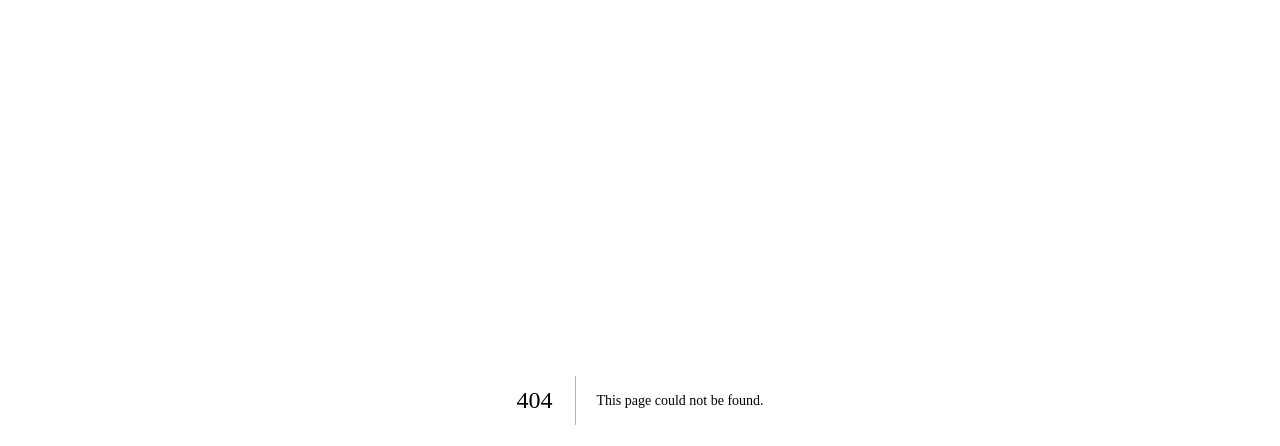
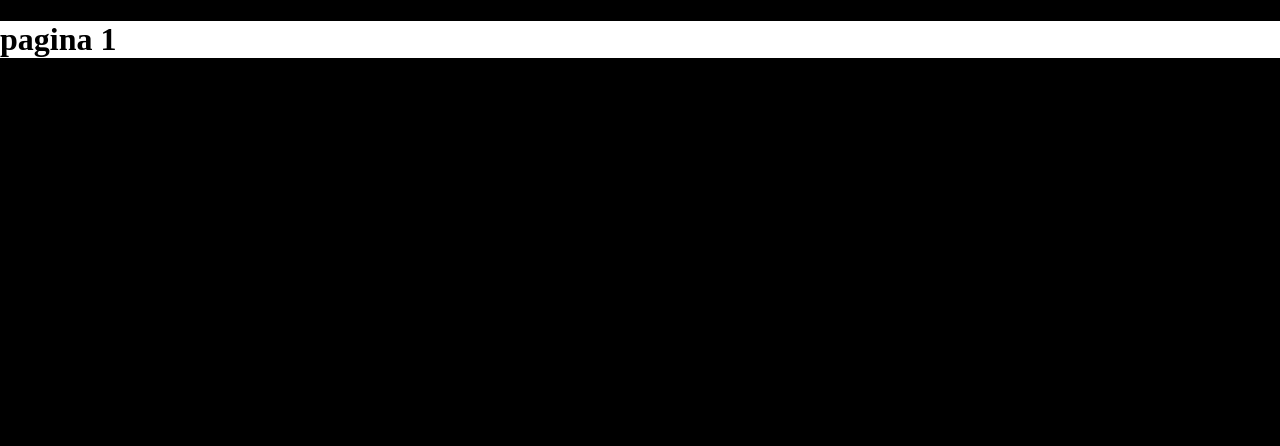
Before and after one commit to VTramon/Movies, a Next.js app: page /1 in a window 1280 px wide. Before the commit this address had no page. Shown: the top 446 px of the page. Built offline with nearby package versions, Linux system fonts and the light colour scheme; a web font is replaced by a local one.

Commit message:
started to create the dynamic page

```diff
--- /dev/null
+++ b/src/components/Details/index.tsx
@@ -0,0 +1,14 @@
+import { useRouter } from 'next/router';
+import styles from './styles.module.scss';
+
+const Details = () => {
+  const router = useRouter();
+  const { id } = router.query;
+  return (
+    <div className={styles.details}>
+      <h1>pagina {id}</h1>
+    </div>
+  );
+};
+
+export { Details };
--- /dev/null
+++ b/src/components/Details/styles.module.scss
@@ -0,0 +1,3 @@
+.details {
+  background-color: white;
+}
--- a/src/components/PopularSeries/index.tsx
+++ b/src/components/PopularSeries/index.tsx
@@ -3,10 +3,6 @@ import { useEffect, useState } from 'react';
 import { TopBox } from 'src/components/TopBox';
 import { TopCard } from 'src/components/TopCard';
 import { TopMoviesBoxProps } from 'src/Types';
-
-// type PopularSeriesProps = {
-//   active: boolean;
-// };
 
 const PopularSeries = () => {
   const [series, setSeries] = useState<TopMoviesBoxProps[]>([]);
--- /dev/null
+++ b/src/pages/[id]/index.tsx
@@ -0,0 +1,11 @@
+import { Details } from 'src/components/Details';
+
+const SingleContent = () => {
+  return (
+    <div>
+      <Details />
+    </div>
+  );
+};
+
+export default SingleContent;
--- a/src/pages/index.tsx
+++ b/src/pages/index.tsx
@@ -43,6 +43,7 @@ const Home: NextPage = () => {
   return (
     <main className={styles.layout}>
       <Header CalbackFunction={RenderTopBox} />
+
       {modal == true ? <Modal callbackFunction={HandleModal} /> : null}
       {movies == true ? <PopularMovies /> : null}
       {series == true ? <PopularSeries /> : null}
```
Also changed, not shown: src/components/TopCard/index.tsx (+13 -6 lines).
